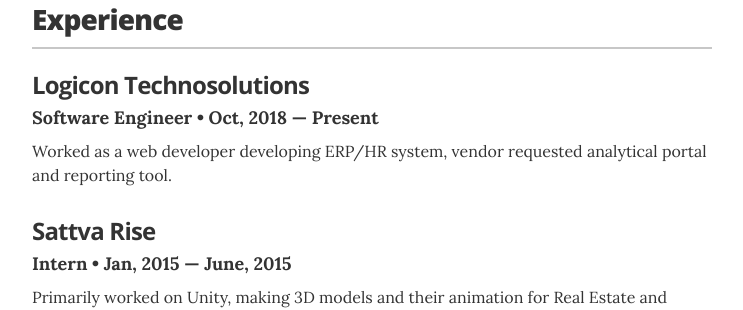
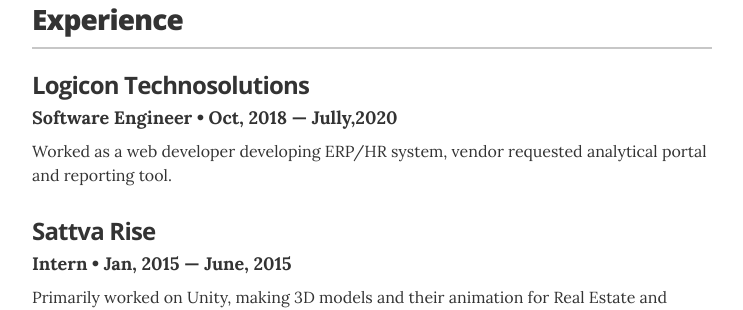
Before and after one commit to sanketgawaderepo/resume, a Jekyll site: the page built from index.html, in a window 1280 px wide. Shown: the part 794-1104 px from the top of the page, without its empty margins (268-1011 px from the left). Built offline with Jekyll 4.4.1, drawn with Linux system fonts in a browser that asks for light colours.

Commit message:
Update experience.yml

```diff
--- a/_data/experience.yml
+++ b/_data/experience.yml
@@ -2,7 +2,7 @@
 # Software Engineer
 - company: Logicon Technosolutions
   position: Software Engineer
-  duration: Oct, 2018 &mdash; Present
+  duration: Oct, 2018 &mdash; Jully,2020
   summary: Worked as a web developer developing ERP/HR system, vendor requested analytical portal and reporting tool.
 
 # Communications Coordinator
```
